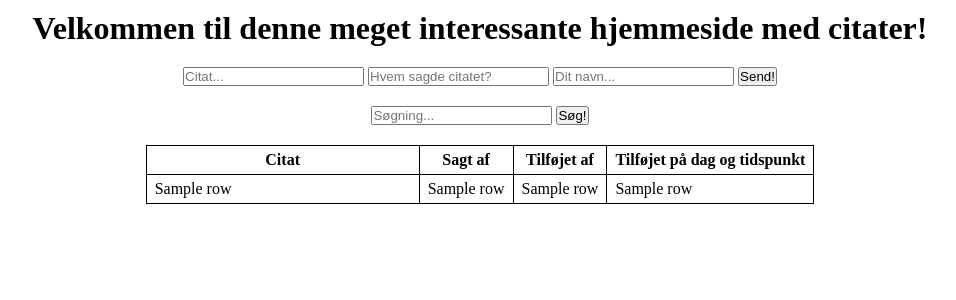
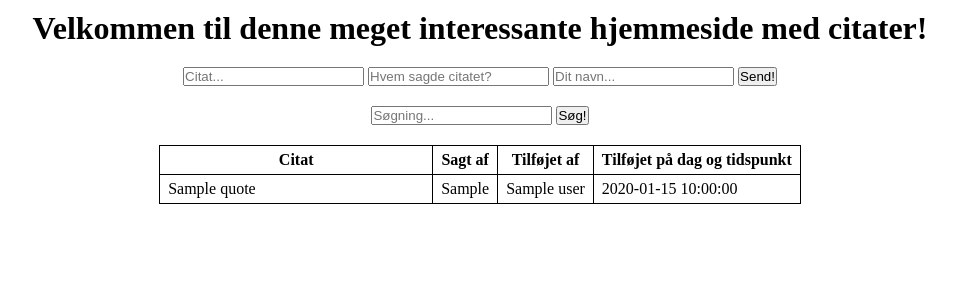
Before and after one commit to pineapple0006/pro-b-webserver-flask, a Flask app: template templates/index.html in a window 1280 px wide. Shown: the top 300 px of the page, without its empty margins (160-1116 px from the left). Run offline with Flask 3, Linux system fonts and the light colour scheme; the template is opened without the code that fills it: most values are stand-ins (such as "Sample title", 1, 10 or a date in 2020).

Commit message:
Changed entries to dictionaries instead of tuples

```diff
--- a/app.py
+++ b/app.py
@@ -14,7 +14,6 @@ def home():
         assert data["quote_by"]
         db.add_entry(user=data["user"], quote=data["quote"], quote_by=data["quote_by"])
     query = request.args.get("query", "")
-    print(query)
     return render_template("index.html", entries=db.get_entries(query))
 
 app.run(debug=True)
--- a/templates/index.html
+++ b/templates/index.html
@@ -23,33 +23,17 @@
             <div>
                 <table>
                     <tr>
-                        <th>
-                            Citat
-                        </th>
-                        <th>
-                            Sagt af
-                        </th>
-                        <th>
-                            Tilføjet af
-                        </th>
-                        <th>
-                            Tilføjet på dag og tidspunkt
-                        </th>
+                        <th>Citat</th>
+                        <th>Sagt af</th>
+                        <th>Tilføjet af</th>
+                        <th>Tilføjet på dag og tidspunkt</th>
                     </tr>
                 {% for row in entries %}
                     <tr>
-                        <td class="quote-data">
-                            {{ row[2] }}
-                        </td>
-                        <td>
-                            {{ row[3] }}
-                        </td>
-                        <td>
-                            {{ row[1] }}
-                        </td>
-                        <td>
-                            {{ row[4] }}
-                        </td>
+                        <td class="quote-data">{{ row["quote"] }}</td>
+                        <td>{{ row["quote_by"] }}</td>
+                        <td>{{ row["user"] }}</td>
+                        <td>{{ row["timestamp"] }}</td>
                     </tr>
                 {% endfor %}
                 </table>
```
Also changed, not shown: db.py (+7 -0 lines).
